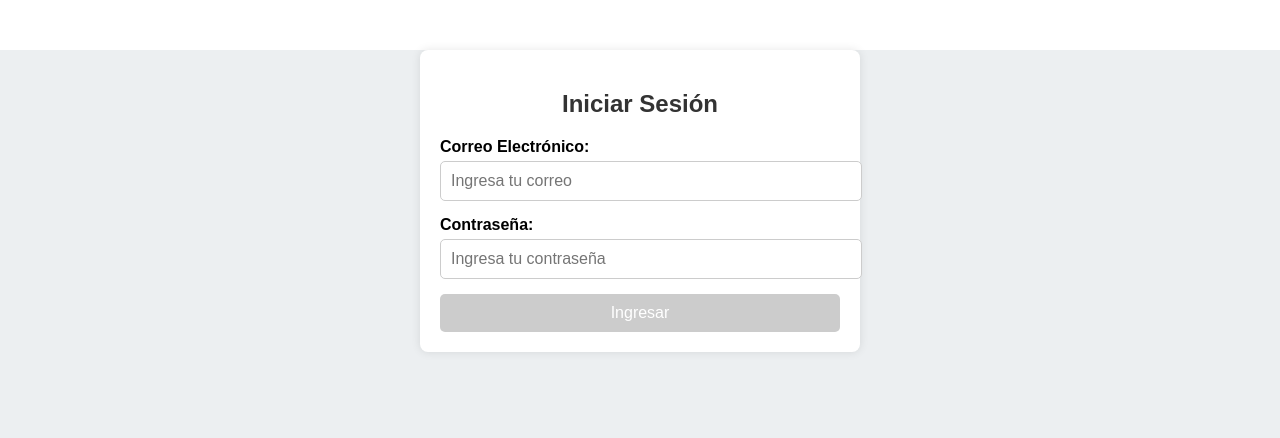
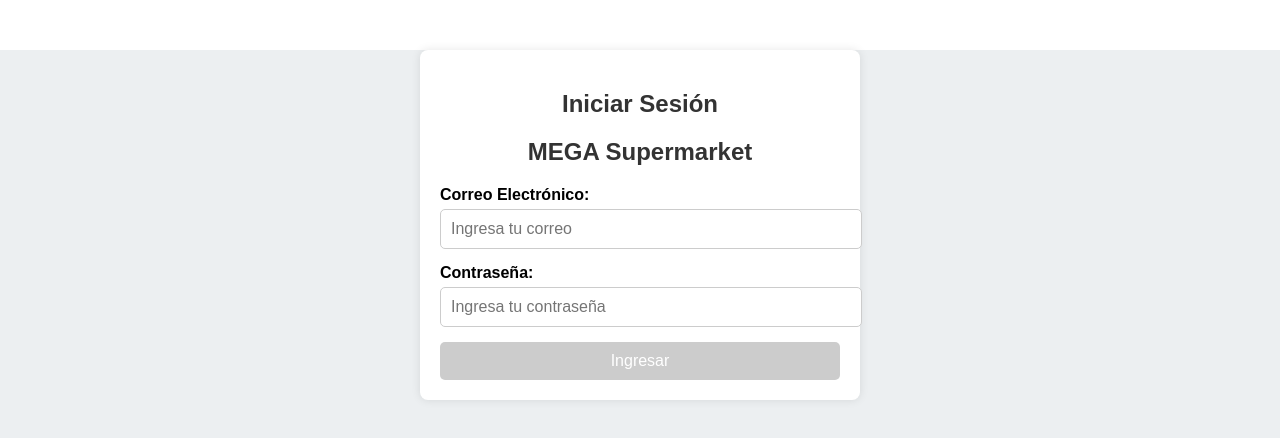
Before and after one commit to dariannye/Programming-the-Internet-BIU, an Angular app in the folder ecommerce_frontend-master/: page /login in a window 1280 px wide. Shown: the top 438 px of the page. Built offline with nearby package versions, Linux system fonts and the light colour scheme.

Commit message:
actualizacion en login

```diff
--- a/ecommerce_frontend-master/src/app/login/login.component.html
+++ b/ecommerce_frontend-master/src/app/login/login.component.html
@@ -1,5 +1,6 @@
 <div class="login-container">
   <h2>Iniciar Sesión</h2>
+  <h2>MEGA Supermarket</h2>
 
   <form #loginForm="ngForm" (ngSubmit)="login()" class="login-form">
     <!-- Email -->
```
